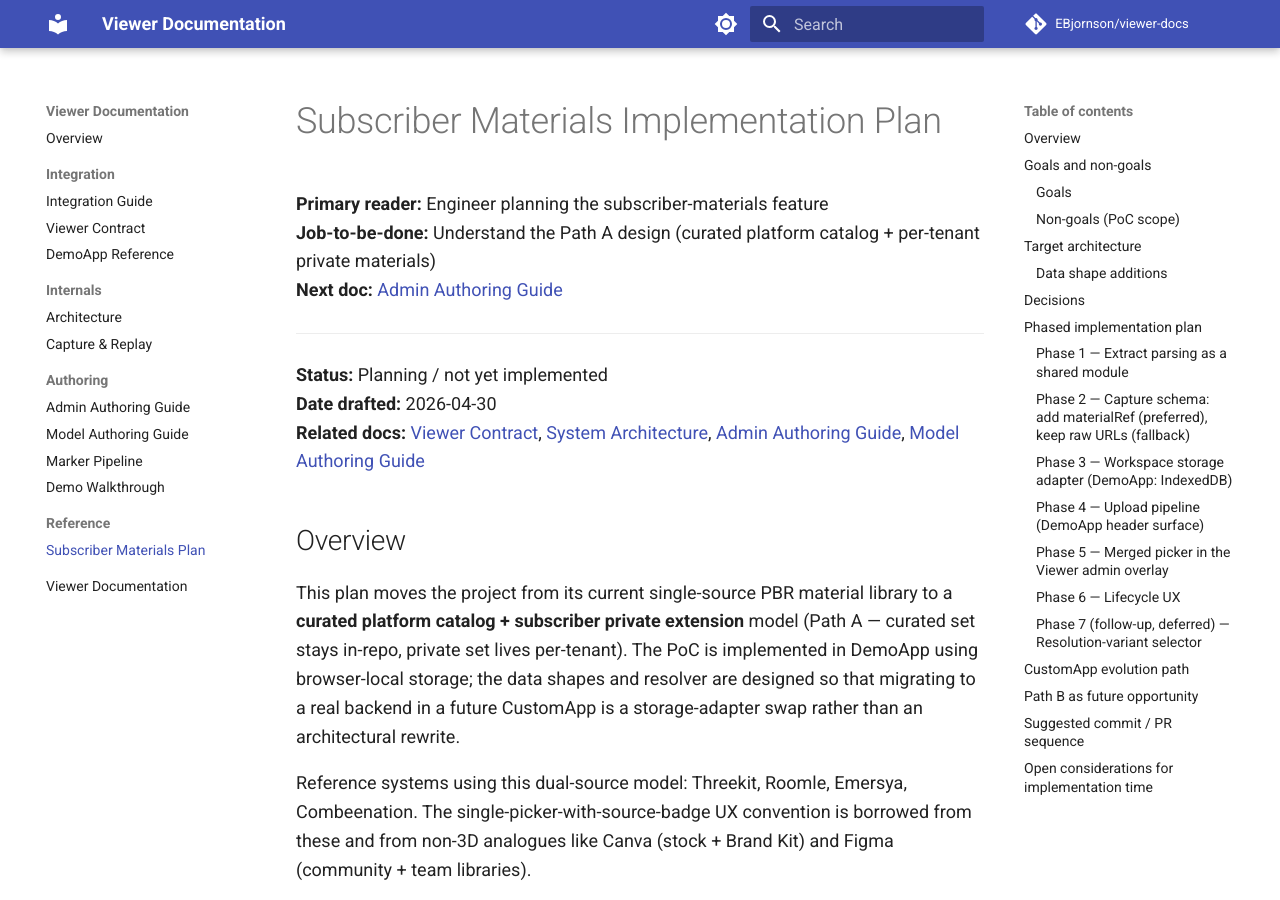
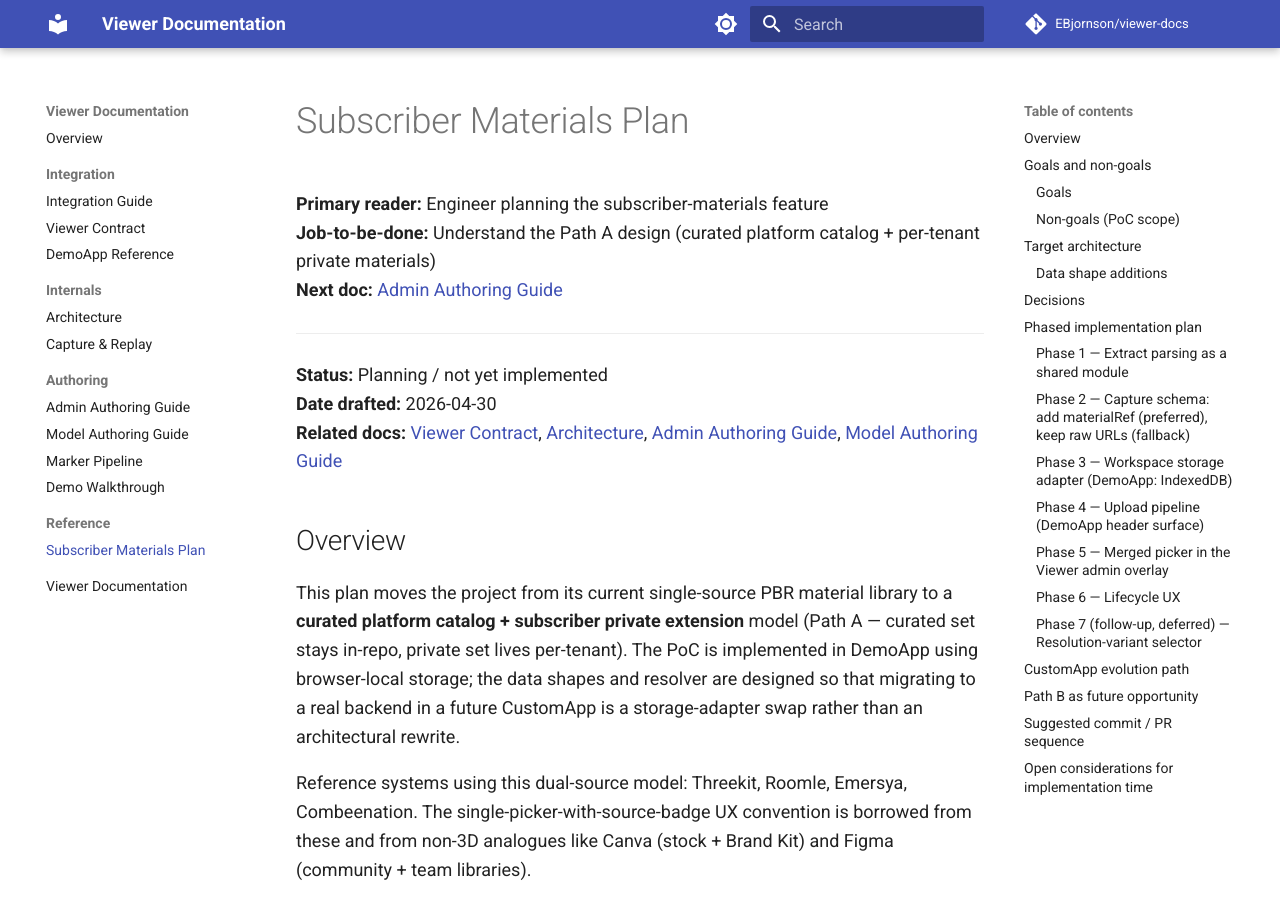
Before and after one commit to EBjornson/viewer-docs, an MkDocs documentation site: the page built from docs/subscriber_materials_plan.md, in a window 1280 px wide and 900 px high. Built offline with MkDocs 1.6.1 and Material for MkDocs 9.7.7, drawn with Linux system fonts in a browser that asks for light colours; comment, search, counter and statistics services are not loaded.

Commit message:
Sync from main repo @ 82f871b
Source branch: main
Source commit: 82f871b8905ca1d55abcb626f0bdb377d3e990b7

```diff
--- a/docs/subscriber_materials_plan.md
+++ b/docs/subscriber_materials_plan.md
@@ -1,4 +1,4 @@
-# Subscriber Materials Implementation Plan
+# Subscriber Materials Plan
 
 **Primary reader:** Engineer planning the subscriber-materials feature
 **Job-to-be-done:** Understand the Path A design (curated platform catalog + per-tenant private materials)
@@ -8,7 +8,7 @@
 
 **Status:** Planning / not yet implemented
 **Date drafted:** 2026-04-30
-**Related docs:** [Viewer Contract](viewer_contract_v1_8.md), [System Architecture](architecture.md), [Admin Authoring Guide](admin_authoring_guide.md), [Model Authoring Guide](model_authoring_guide.md)
+**Related docs:** [Viewer Contract](viewer_contract_v1_8.md), [Architecture](architecture.md), [Admin Authoring Guide](admin_authoring_guide.md), [Model Authoring Guide](model_authoring_guide.md)
 
 ## Overview
 
```
Also changed, not shown: docs/architecture.md (+1 -1 lines), docs/demoapp.md (+1 -1 lines), docs/marker_pipeline.md (+1 -1 lines), docs/.pages.
